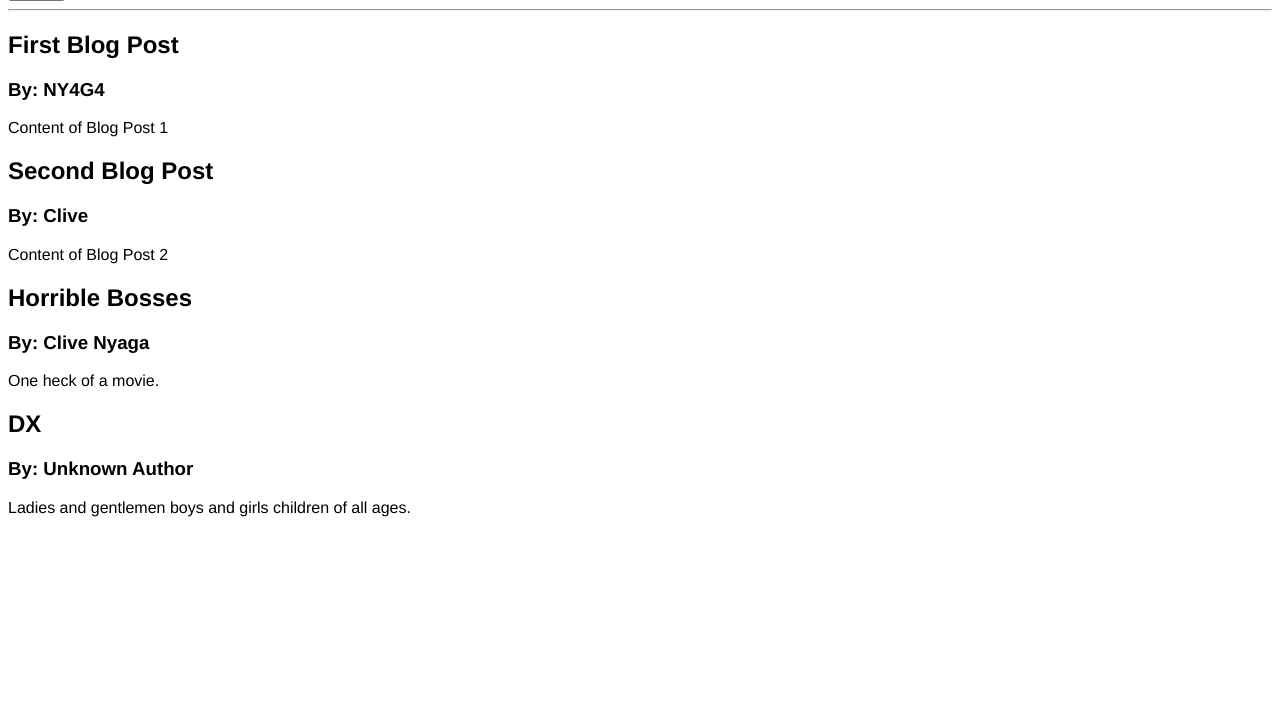
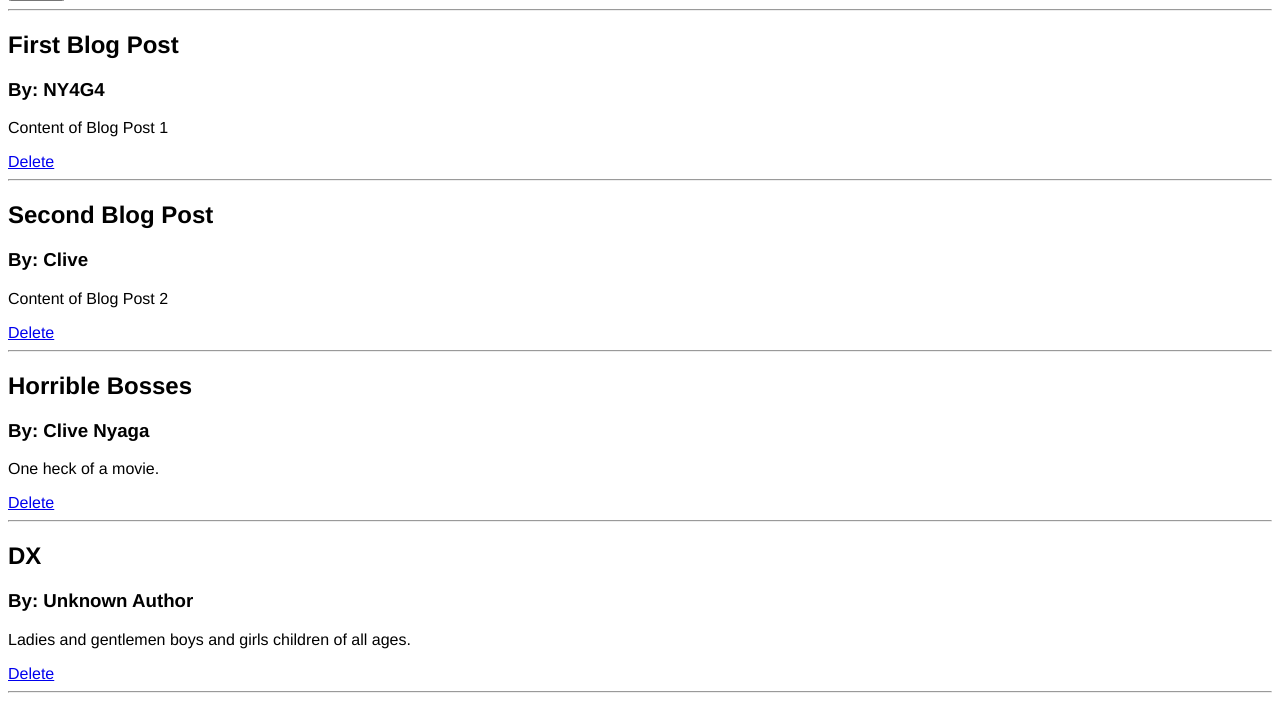
Before and after one commit to Clive-Nyaga/Flask-Blog-App, a Flask app: page /posts in a window 1280 px wide. Shown: the part 390-1091 px from the top of the page. Before the commit the page ends 907 px from the top, so only its background shows below. Run offline with Flask 3, Linux system fonts and the light colour scheme; data comes from the database, SQL or seed files in the repository; both versions use the stored data as it was after the commit.

Commit message:
Adds deletion functionality to the application

```diff
--- a/app.py
+++ b/app.py
@@ -51,5 +51,13 @@ def home(username, id):
 def get_route():
     return 'This is a GET route. 200 OK!'
 
+@app.route('/posts/delete/<int:id>')
+def delete(id):
+    post = BlogPost.query.get_or_404(id)
+    db.session.delete(post)
+    db.session.commit()
+    return redirect('/posts')
+
+
 if __name__ == '__main__':
     app.run(debug=True)
--- a/templates/posts.html
+++ b/templates/posts.html
@@ -36,6 +36,9 @@
             {% endif %}
 
             <p>{{ post.content }}</p>
+            <a href="/posts/delete/{{post.id}}">Delete</a>
+            <hr>
+
         {% endfor %}
 
 {% endblock %}
```
Also changed, not shown: instance/posts.db.
